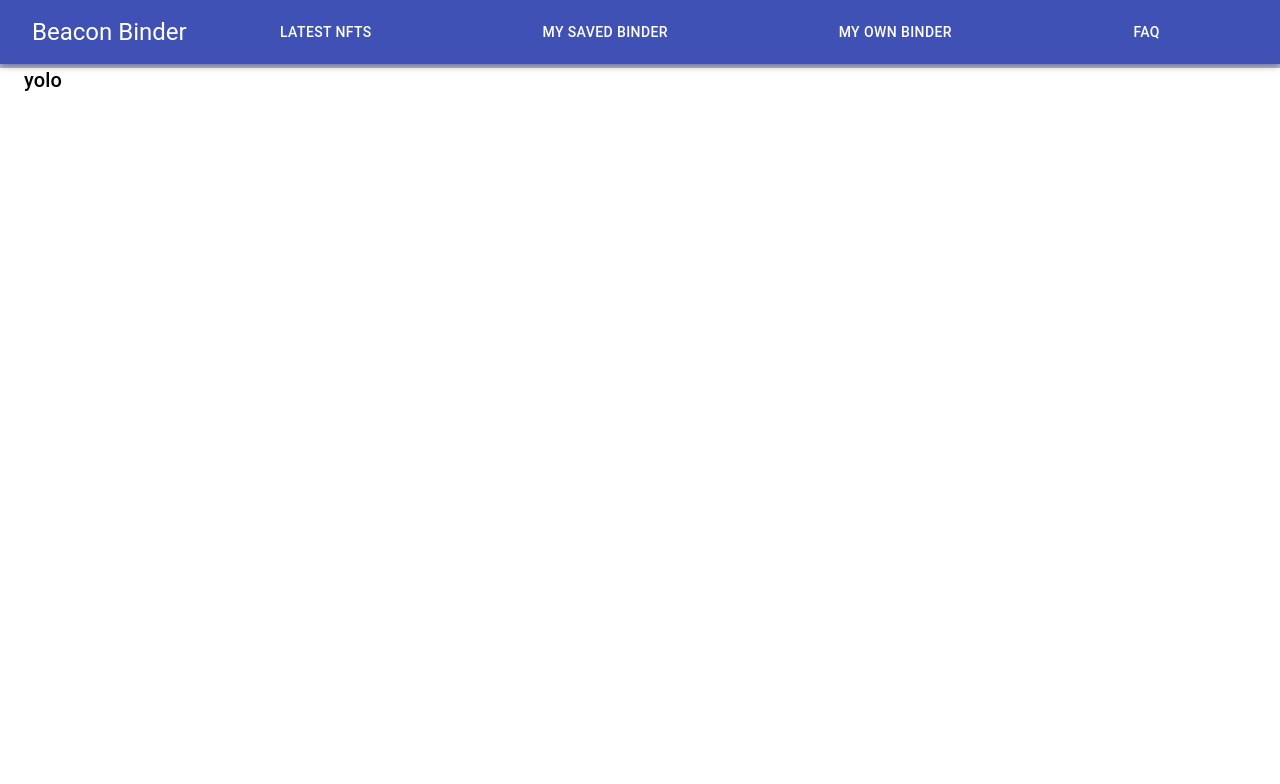
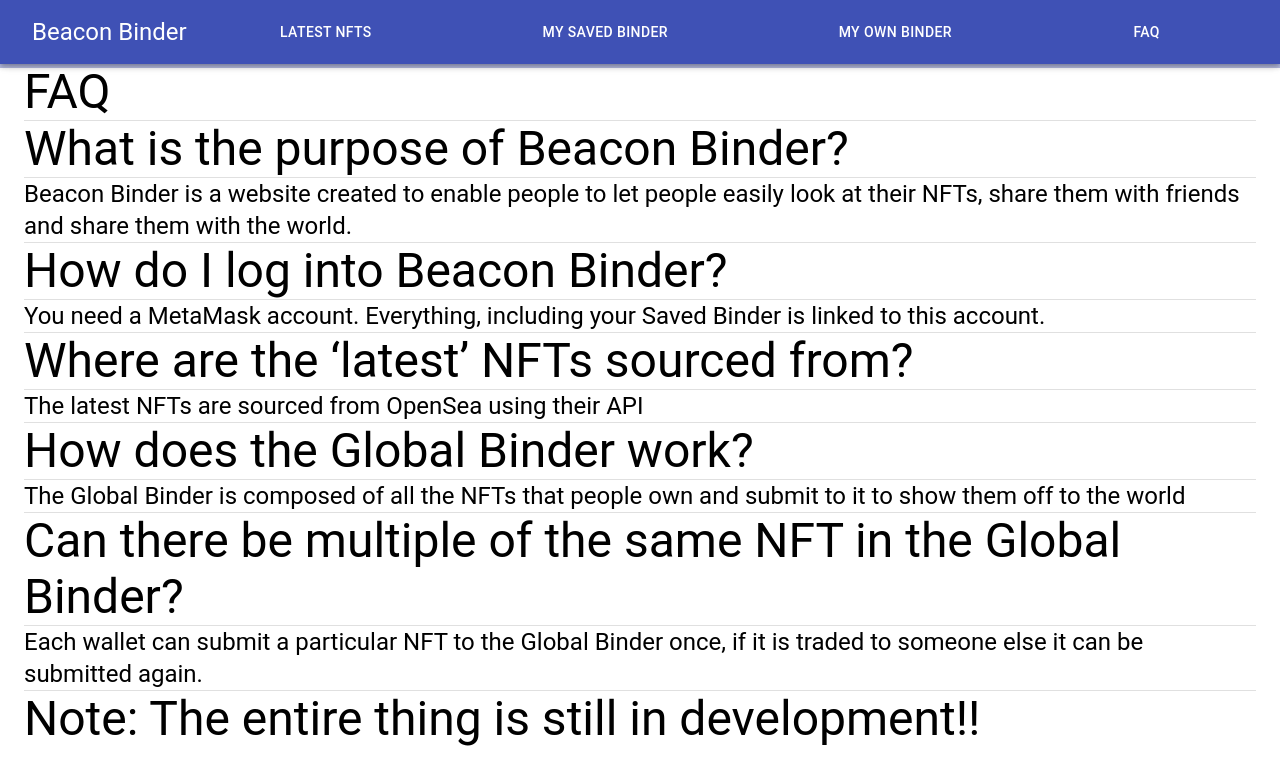
Before and after one commit to zkiihne/BinderFrontEnd, a React (Create React App) app: page / in a window 1280 px wide. Both pictures are taken after a click on the button "FAQ". Shown: the top 784 px of the page. Built offline with nearby package versions, Linux system fonts and the light colour scheme.

Commit message:
Update Photogallery.js

```diff
--- a/src/Photogallery.js
+++ b/src/Photogallery.js
@@ -666,9 +666,30 @@ export default class Photogallery extends React.PureComponent {
             )
         }}
         else{
-            return(<div><Typography variant="h6" >
-            yolo
-      </Typography></div>
+            return(
+                <div><Typography variant="h3" > FAQ </Typography>
+             <Divider />
+            <Typography variant="h3" > What is the purpose of Beacon Binder? </Typography>
+            <Divider />
+            <Typography variant="h5" > Beacon Binder is a website created to enable people to let people easily look at their NFTs, share them with friends and share them with the world. </Typography>
+            <Divider />
+            <Typography variant="h3" > How do I log into Beacon Binder? </Typography>
+            <Divider />
+            <Typography variant="h5" > You need a MetaMask account. Everything, including your Saved Binder is linked to this account.  </Typography>
+            <Divider />
+            <Typography variant="h3" > Where are the ‘latest’ NFTs sourced from? </Typography>
+            <Divider />
+            <Typography variant="h5" > The latest NFTs are sourced from OpenSea using their API </Typography>
+            <Divider />
+            <Typography variant="h3" > How does the Global Binder work? </Typography>
+            <Divider />
+            <Typography variant="h5" > The Global Binder is composed of all the NFTs that people own and submit to it to show them off to the world </Typography>
+            <Divider />
+            <Typography variant="h3" > Can there be multiple of the same NFT in the Global Binder? </Typography>
+            <Divider />
+            <Typography variant="h5" > Each wallet can submit a particular NFT to the Global Binder once, if it is traded to someone else it can be submitted again. </Typography>
+            <Divider />
+            <Typography variant="h3" > Note: The entire thing is still in development!! </Typography></div>
             )
         }
     }
```
